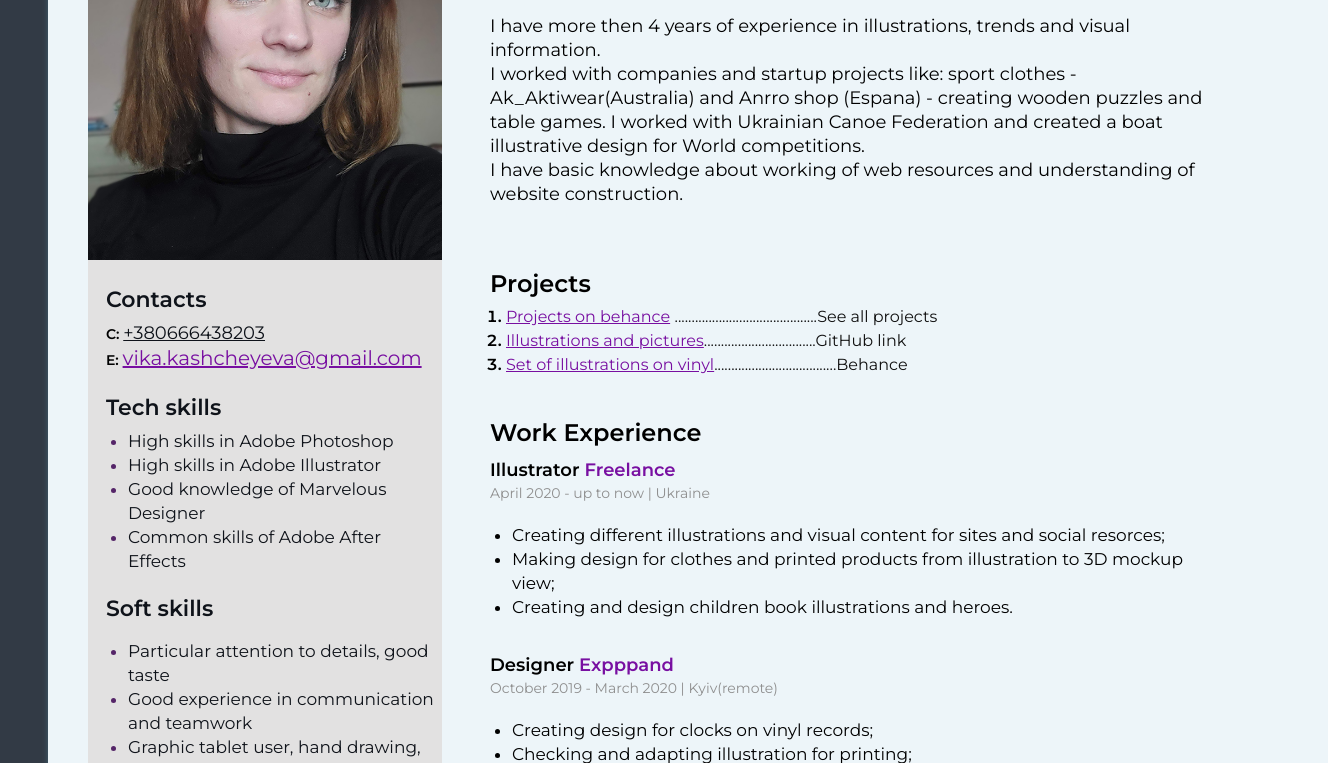
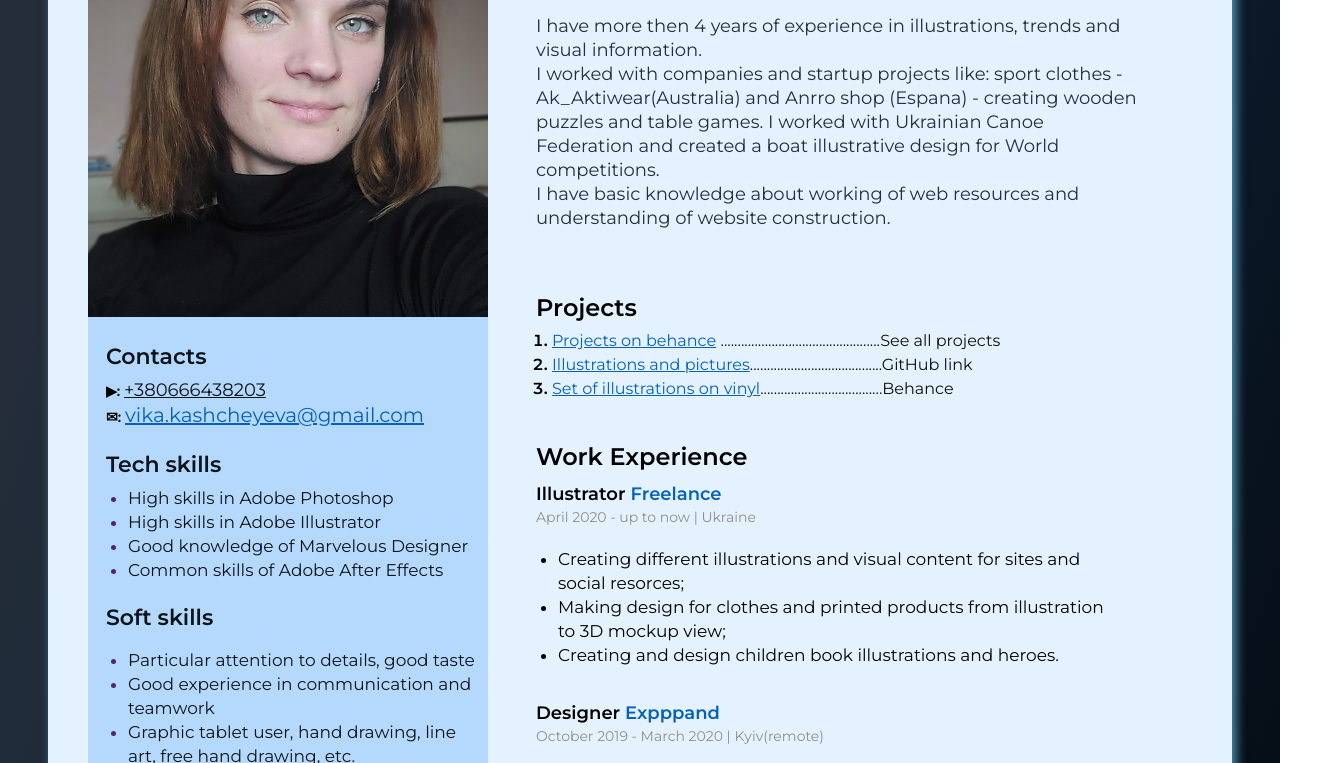
Before and after one commit to JimbozDO/kashcheieva-viktoriia-cv, a plain HTML site: page index.html in a window 1280 px wide. Shown: the part 269-1032 px from the top of the page, 1328 px wide, since content can reach past the window. Drawn offline with Linux system fonts and the light colour scheme.

Commit message:
change color and style

```diff
--- a/css/styles.css
+++ b/css/styles.css
@@ -1,17 +1,22 @@
 body {
   font-family: "Montserrat", sans-serif;
-  background-color: #323a45;
+  background: linear-gradient(
+    109.6deg,
+    rgb(36, 45, 57) 11.2%,
+    rgb(16, 37, 60) 51.2%,
+    rgb(0, 0, 0) 98.6%
+  );
   padding: 40px;
 }
 
 .wrapper {
   display: flex;
   flex-direction: row-reverse;
-  background: #edf5f9;
+  background: #e4f1fe;
   padding: 40px;
-  width: 1200px;
+  max-width: 1200px;
   margin: 0 auto;
-  box-shadow: 4px 6px 8px rgba(112, 205, 239, 0.886);
+  box-shadow: 4px 8px 10px rgba(112, 205, 239, 0.7);
 }
 
 /* main content */
@@ -34,7 +39,7 @@ body {
   font-weight: 700;
   font-size: 45px;
   line-height: 55px;
-  color: #000000;
+  color: #34495e;
   margin: 0 0 28 0;
 }
 
@@ -43,7 +48,7 @@ body {
   font-weight: 400;
   font-size: 18px;
   line-height: 24px;
-  color: #000000;
+  color: #22313f;
 }
 
 .about-me-container {
@@ -81,7 +86,7 @@ body {
   font-size: 16px;
   line-height: 24px;
   text-decoration-line: underline;
-  color: #780fa1;
+  color: #0661bb;
 }
 
 .main-content-title {
@@ -113,7 +118,7 @@ body {
 }
 
 .Work-Experience-company {
-  color: #780fa1;
+  color: #0661bb;
   margin: 0;
 }
 
@@ -157,7 +162,7 @@ body {
   font-weight: 700;
   font-size: 18px;
   line-height: 20px;
-  color: #780fa1;
+  color: #0661bb;
   margin: 18px 0 0 0;
 }
 
@@ -198,7 +203,7 @@ body {
   font-weight: 700;
   font-size: 18px;
   line-height: 20px;
-  color: #780fa1;
+  color: #0661bb;
   margin: 18px 0 0 0;
 }
 
@@ -227,23 +232,24 @@ body {
   font-size: 16px;
   line-height: 24px;
   text-decoration-line: underline;
-  color: #780fa1;
+  color: #0661bb;
   margin: 6px 0 0 0;
 }
 
 /* sidebar */
 .sidebar {
-  background: #e2e1e1;
+  background: #b5d9fc;
   width: 640px;
   left: 40px;
   top: 40px;
 }
 .my-photo {
   /* margin: 48; */
-  width: 354px;
+  /*width: 354px;*/
   /* height: 354px;*/
   left: 40px;
   top: 80px;
+  max-width: fit-content;
 }
 
 .contacts-block,
@@ -285,7 +291,7 @@ body {
   font-weight: 400;
   font-size: 20px;
   line-height: 24px;
-  color: #780fa1;
+  color: #0661bb;
 }
 
 /* tech-skills-list */
@@ -333,11 +339,11 @@ body {
   color: #000000;
 }
 .language-item {
-  color: #552568;
+  color: #0661bb;
 }
 .language-name {
   color: #0f131a;
 }
 .language-level {
-  color: #780fa1;
+  color: #0661bb;
 }
--- a/index.html
+++ b/index.html
@@ -50,7 +50,7 @@
                 >Projects on behance</a
               >
               <span class="project-item-descr"
-                >..........................................See all
+                >...............................................See all
                 projects</span
               >
             </li>
@@ -61,7 +61,7 @@
                 target="_blank"
                 >Illustrations and pictures</a
               ><span class="project-item-descr"
-                >.................................GitHub link</span
+                >.......................................GitHub link</span
               >
             </li>
 
@@ -218,13 +218,13 @@
         <div class="contacts-block">
           <h3 class="sidebar-titles">Contacts</h3>
           <p class="contacts-item">
-            <span class="contacts-type">C: </span>
+            <span class="contacts-type">▶: </span>
             <a href="tel:+380666438203" class="contacts-number"
               >+380666438203</a
             >
           </p>
           <p class="contacts-item">
-            <span class="contacts-type">E: </span>
+            <span class="contacts-type">✉: </span>
             <a href="mailto:vika.kashcheyeva@gmail.com" class="contacts-email"
               >vika.kashcheyeva@gmail.com</a
             >
```
